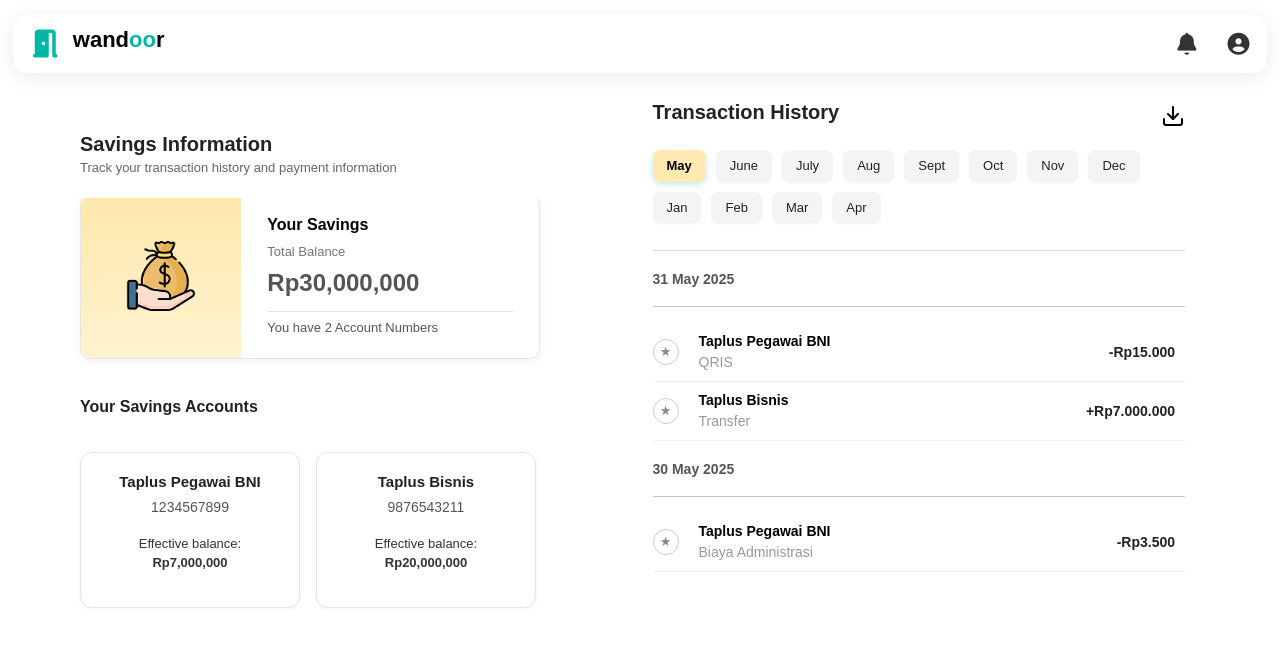
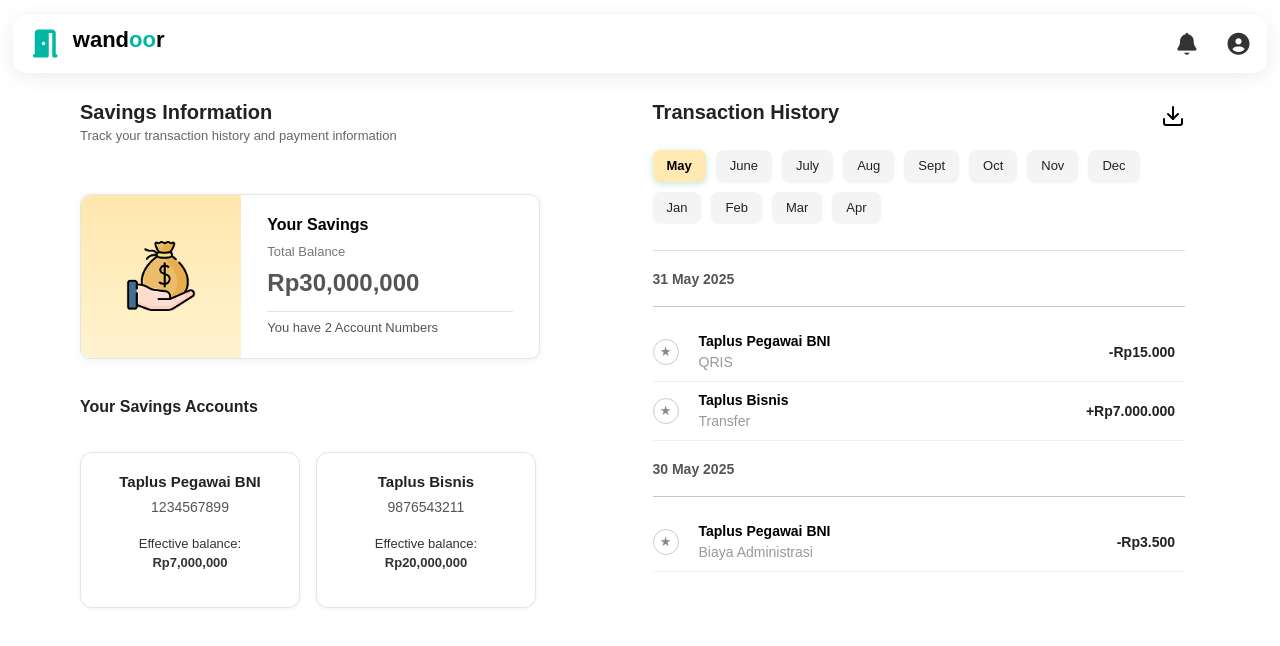
Before and after one commit to kelompok-3-odp343/Client-Side, a React (Vite) app: page /savings in a window 1280 px wide. Shown: the top 646 px of the page. Built offline with nearby package versions, Linux system fonts and the light colour scheme.

Commit message:
Perbaikan sticky

```diff
--- a/src/css/lifegoalsDetail.css
+++ b/src/css/lifegoalsDetail.css
@@ -18,7 +18,8 @@ body {
 
 /* === MAIN CONTAINER === */
 .lg-main {
-  padding: 96px 64px 40px; /* beri jarak aman dari navbar */
+  padding: 96px 64px 40px;
+  /* beri jarak aman dari navbar */
   max-width: 1220px;
   margin: 0 auto;
   display: flex;
@@ -38,7 +39,8 @@ body {
   width: fit-content;
   transition: background 0.2s;
   position: sticky;
-  top: 84px; /* fix: tepat di bawah navbar */
+  top: 84px;
+  /* fix: tepat di bawah navbar */
   z-index: 15;
   background: var(--bg);
 }
@@ -65,8 +67,9 @@ body {
 
 /* === HEADER (TITLE + SUBTITLE) === */
 .section-header {
-  position: sticky;
-  top: 132px; /* berhenti tepat di bawah back button */
+  /* position: sticky; */
+  top: 132px;
+  /* berhenti tepat di bawah back button */
   background: var(--bg);
   z-index: 14;
   padding-bottom: 4px;
@@ -94,7 +97,8 @@ body {
   border-radius: 10px;
   box-shadow: var(--shadow);
   position: sticky;
-  top: 190px; /* tepat di bawah title/subtitle */
+  top: 190px;
+  /* tepat di bawah title/subtitle */
   z-index: 13;
 }
 
@@ -256,7 +260,7 @@ body {
 }
 
 /* TRANSACTION ITEMS */
-.tx-group + .tx-group {
+.tx-group+.tx-group {
   margin-top: 18px;
 }
 
@@ -323,7 +327,8 @@ body {
 /* === RIGHT COLUMN (FIXED) === */
 .info-column {
   position: sticky;
-  top: 120px; /* sejajar navbar bawah */
+  top: 120px;
+  /* sejajar navbar bawah */
   align-self: start;
   height: fit-content;
 }
```
